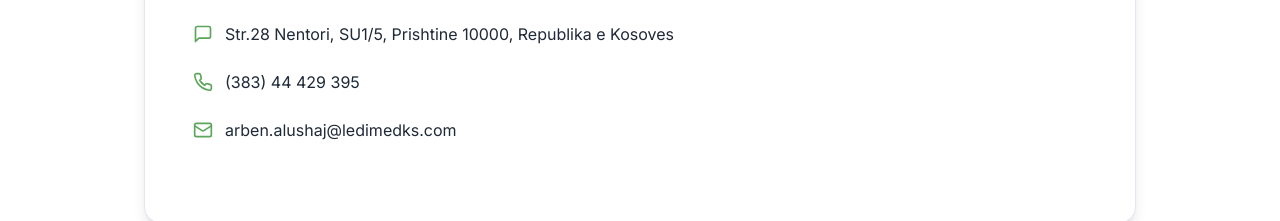
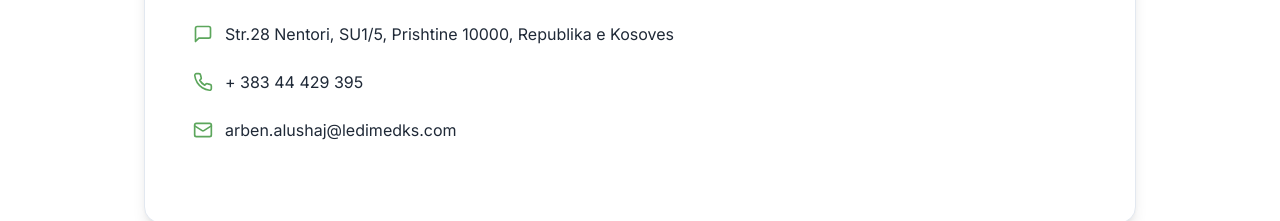
Before and after one commit to rilindmehmeti/ledi-med-website-d853ddb6, a React (Vite) app: page / in a window 1280 px wide. Shown: the part 2233-2454 px from the top of the page. Built offline with nearby package versions, Linux system fonts and the light colour scheme.

Commit message:
Visual edit in Lovable
Edited UI in Lovable

```diff
--- a/src/components/ContactSection.tsx
+++ b/src/components/ContactSection.tsx
@@ -1,10 +1,7 @@
-
 import { Phone, Mail, MessageSquare } from "lucide-react";
 import { Card, CardContent, CardHeader, CardTitle } from "@/components/ui/card";
 import React from "react";
-
-const ContactSection = () => (
-  <section id="contact" className="w-full py-16 bg-white fade-in">
+const ContactSection = () => <section id="contact" className="w-full py-16 bg-white fade-in">
     <div className="max-w-5xl mx-auto px-4">
       <Card className="rounded-2xl shadow-lg px-6 pt-6 pb-8">
         <CardHeader>
@@ -19,7 +16,7 @@ const ContactSection = () => (
             </div>
             <div className="flex items-center gap-3">
               <Phone className="text-vivid-purple" size={20} />
-              <span className="text-gray-800">(383) 44 429 395</span>
+              <span className="text-gray-800">+ 383 44 429 395</span>
             </div>
             <div className="flex items-center gap-3">
               <Mail className="text-vivid-purple" size={20} />
@@ -29,7 +26,5 @@ const ContactSection = () => (
         </CardContent>
       </Card>
     </div>
-  </section>
-);
-
+  </section>;
 export default ContactSection;
```
